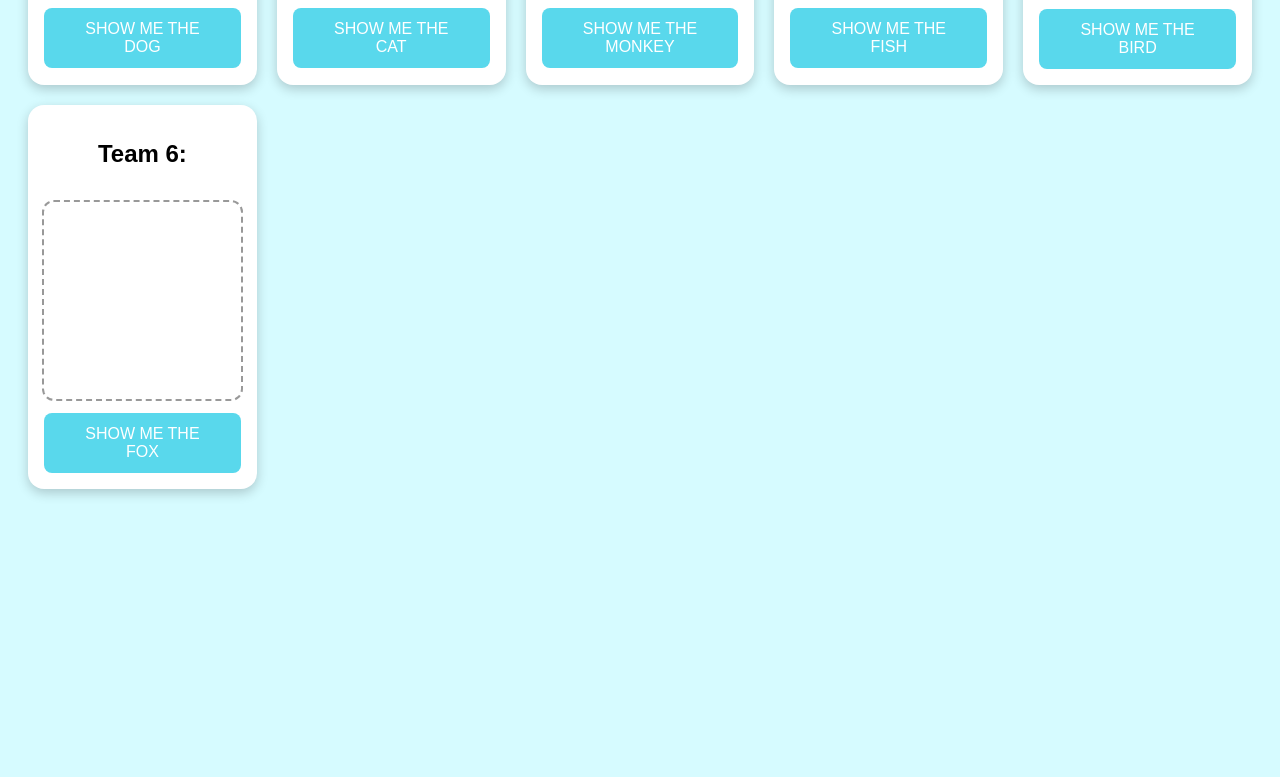
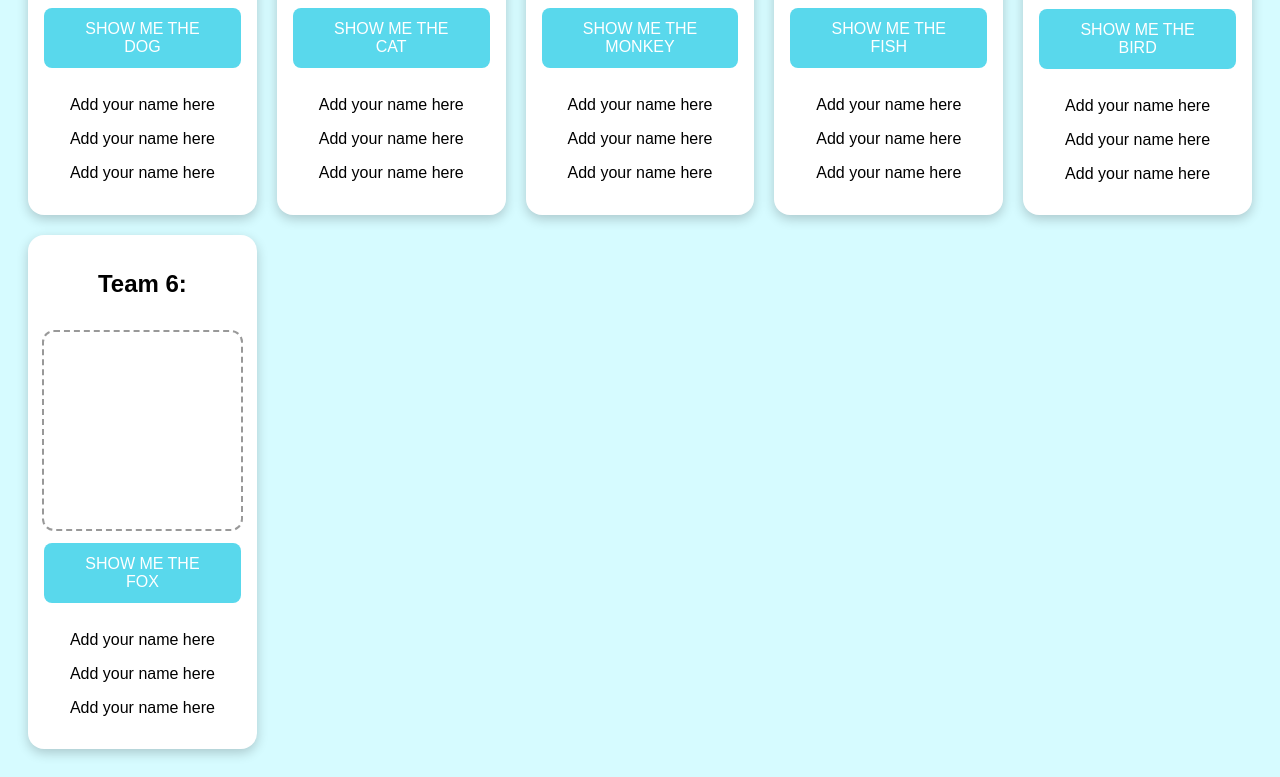
Before and after one commit to SWEMatch-UTD/swematch-ghws, a plain HTML site: page index.html in a window 1280 px wide. Shown: the part 400-1177 px from the top of the page. Before the commit the page ends 917 px from the top, so only its background shows below. Drawn offline with Linux system fonts and the light colour scheme.

Commit message:
Add member name slots and Task 3

```diff
--- a/index.html
+++ b/index.html
@@ -15,36 +15,78 @@
             <h2 class="team-name">Team 1</h2>
             <div class="ani-slot" id="slot-team1"></div>
             <button class="button1" data-team="team1">SHOW ME THE DOG</button>
+            <div class="members">
+                <p class="member">Add your name here</p>
+
+                <p class="member">Add your name here</p>
+
+                <p class="member">Add your name here</p>
+            </div>
         </div>
 
         <div class="team-card">
             <h2 class="team-name">Team 2</h2>
             <div class="ani-slot" id="slot-team2"></div>
             <button class="button1" data-team="team2">SHOW ME THE CAT</button>
+            <div class="members">
+                <p class="member">Add your name here</p>
+
+                <p class="member">Add your name here</p>
+
+                <p class="member">Add your name here</p>
+            </div>
         </div>
 
         <div class="team-card">
             <h2 class="team-name">Team 3</h2>
             <div class="ani-slot" id="slot-team3"></div>
             <button class="button2" data-team="team3">SHOW ME THE MONKEY</button>
+            <div class="members">
+                <p class="member">Add your name here</p>
+
+                <p class="member">Add your name here</p>
+
+                <p class="member">Add your name here</p>
+            </div>
         </div>
 
         <div class="team-card">
             <h2 class="team-name">Team 4</h2>
             <div class="ani-slot" id="slot-team4"></div>
             <button class="button2" data-team="team4">SHOW ME THE FISH</button>
+            <div class="members">
+                <p class="member">Add your name here</p>
+
+                <p class="member">Add your name here</p>
+
+                <p class="member">Add your name here</p>
+            </div>
         </div>
 
         <div class="team-card">
             <h2 class="team-name">Team 5</h2>
             <div class="ani-slot" id="slot-team5"></div>
             <button class="button3" data-team="team5">SHOW ME THE BIRD</button>
+            <div class="members">
+                <p class="member">Add your name here</p>
+
+                <p class="member">Add your name here</p>
+
+                <p class="member">Add your name here</p>
+            </div>
         </div>
 
         <div class="team-card">
             <h2 class="team-name">Team 6: </h2>
             <div class="ani-slot" id="slot-team6"></div>
             <button class="button3" data-team="team6">SHOW ME THE FOX</button>
+            <div class="members">
+                <p class="member">Add your name here</p>
+
+                <p class="member">Add your name here</p>
+
+                <p class="member">Add your name here</p>
+            </div>
         </div>
 
     </div>
```
